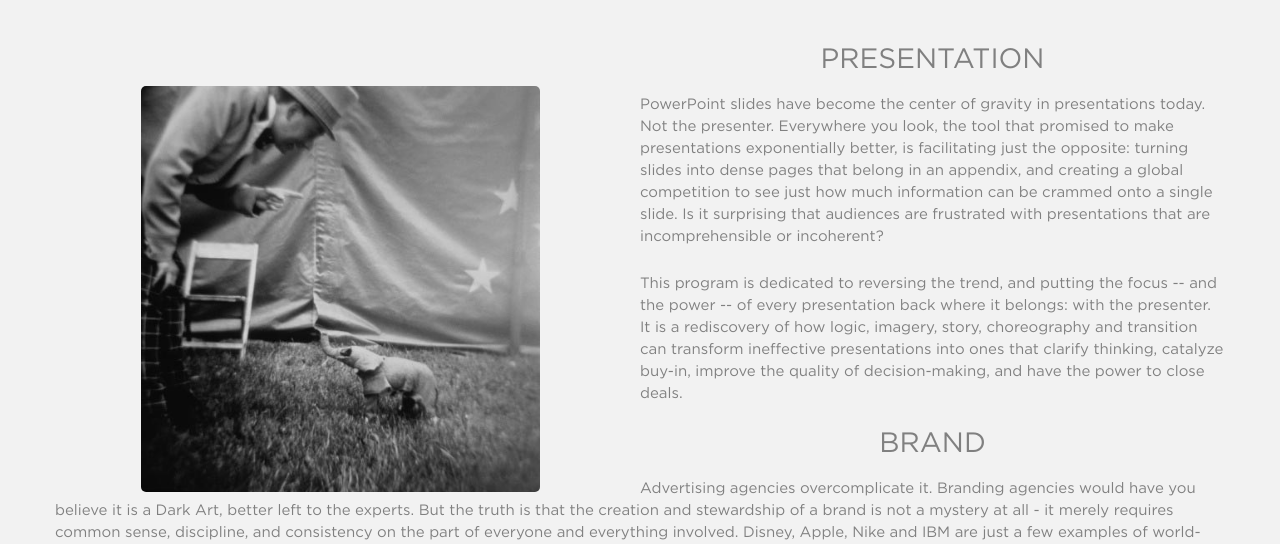
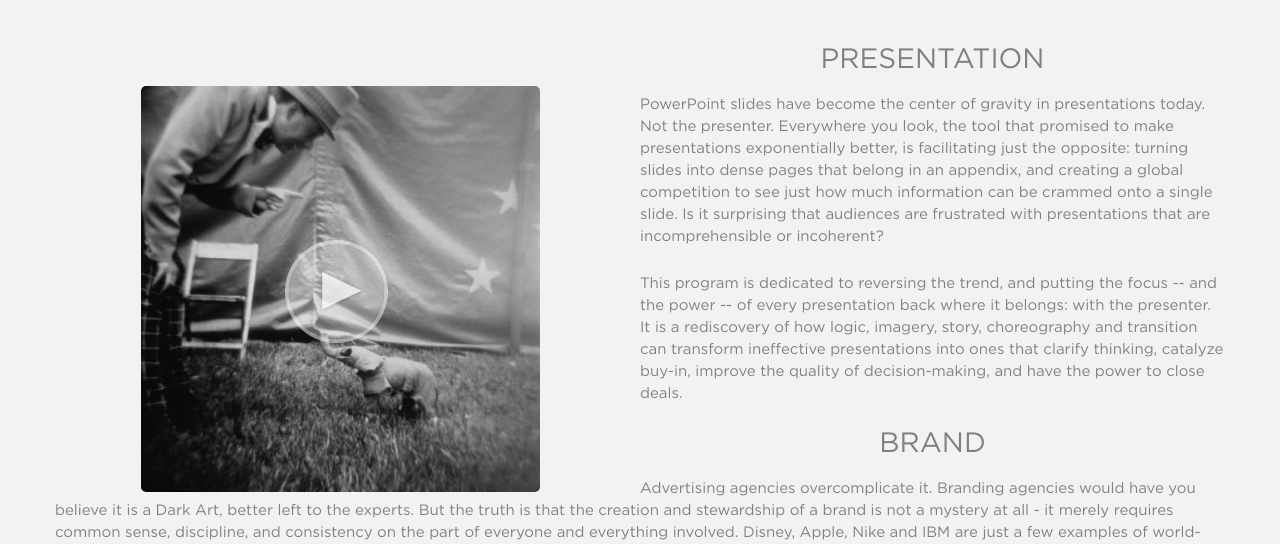
Before and after one commit to Lightmatter/Baldwin, a PHP site: page /five_promises.html in a window 1280 px wide. Shown: the part 433-977 px from the top of the page. Run offline with PHP 8.4, Linux system fonts and the light colour scheme; some libraries are stand-ins or nearby versions; some web fonts are replaced.

Commit message:
adadding video to five promises page need autoplay off but button on.

```diff
--- a/assets/css/screen.css
+++ b/assets/css/screen.css
@@ -153,65 +153,81 @@ article, aside, details, figcaption, figure, footer, header, hgroup, menu, nav,
   font-size: 48px;
   color: gray;
 }
+/* line 59, ../sass/_five_things.scss */
+.five-promises .play-video-5 {
+  position: absolute;
+  margin-top: -255px;
+  margin-left: -55px;
+  z-index: 10;
+}
+/* line 66, ../sass/_five_things.scss */
+.five-promises .play-video-5:hover {
+  cursor: pointer;
+}
 
 @media (max-width: 1824px) {
-  /* line 67, ../sass/_five_things.scss */
+  /* line 79, ../sass/_five_things.scss */
   .image-wrapper-large img {
     width: 70%;
   }
 }
 @media (max-width: 1224px) {
-  /* line 75, ../sass/_five_things.scss */
+  /* line 87, ../sass/_five_things.scss */
   .image-wrapper .small-promise {
     width: 100%;
   }
 
-  /* line 80, ../sass/_five_things.scss */
+  /* line 92, ../sass/_five_things.scss */
   .image-wrapper-large img {
     width: 90%;
   }
 }
 @media (max-width: 1024px) {
-  /* line 87, ../sass/_five_things.scss */
+  /* line 100, ../sass/_five_things.scss */
+  .play-video-5 {
+    display: none;
+  }
+
+  /* line 103, ../sass/_five_things.scss */
   .promise-text {
     text-align: center;
     margin-bottom: 10px;
   }
 
-  /* line 92, ../sass/_five_things.scss */
+  /* line 108, ../sass/_five_things.scss */
   .five-promises {
     padding: 40px;
   }
 
-  /* line 97, ../sass/_five_things.scss */
+  /* line 113, ../sass/_five_things.scss */
   .image-wrapper .small-promise {
     width: 100%;
   }
-  /* line 101, ../sass/_five_things.scss */
+  /* line 117, ../sass/_five_things.scss */
   .image-wrapper p {
     font-size: 20px;
   }
 
-  /* line 105, ../sass/_five_things.scss */
+  /* line 121, ../sass/_five_things.scss */
   .image-wrapper-large {
     display: none;
   }
-  /* line 107, ../sass/_five_things.scss */
+  /* line 123, ../sass/_five_things.scss */
   .image-wrapper-large img {
     width: 50%;
   }
 }
 @media (max-width: 768px) {
-  /* line 120, ../sass/_five_things.scss */
+  /* line 136, ../sass/_five_things.scss */
   .five-promises {
     padding: 40px;
   }
 
-  /* line 130, ../sass/_five_things.scss */
+  /* line 146, ../sass/_five_things.scss */
   .image-wrapper .small-promise {
     width: 70%;
   }
-  /* line 134, ../sass/_five_things.scss */
+  /* line 150, ../sass/_five_things.scss */
   .image-wrapper p {
     font-size: 20px;
   }
@@ -531,12 +547,6 @@ h1#copyright-r {
   padding-right: 40px;
 }
 
-/* line 70, ../sass/screen.scss */
-iframe {
-  height: 400px;
-  width: 600px;
-}
-
 /* line 75, ../sass/screen.scss */
 .logo-header {
   float: left;
@@ -662,66 +672,72 @@ a.non-link:hover {
     height: 300px;
     width: 450px;
   }
+
+  /* line 191, ../sass/screen.scss */
+  iframe.small-iframe {
+    height: 250px;
+    width: 400px;
+  }
 }
 @media (max-width: 768px) {
-  /* line 194, ../sass/screen.scss */
+  /* line 199, ../sass/screen.scss */
   .image-wrapper-long img {
     height: 40%;
     width: 40%;
   }
 
-  /* line 199, ../sass/screen.scss */
+  /* line 204, ../sass/screen.scss */
   iframe {
     height: 250px;
     width: 350px;
   }
 }
-/* line 205, ../sass/screen.scss */
+/* line 210, ../sass/screen.scss */
 .margin-top-60 {
   margin-top: 60px;
 }
 
 /* END IMAGE WRAPPER */
 /* SIDEBAR STYLING */
-/* line 216, ../sass/screen.scss */
+/* line 221, ../sass/screen.scss */
 .bottom-menu {
   position: absolute;
   bottom: 0;
 }
 
-/* line 221, ../sass/screen.scss */
+/* line 226, ../sass/screen.scss */
 .italic {
   font-style: italic;
 }
 
-/* line 225, ../sass/screen.scss */
+/* line 230, ../sass/screen.scss */
 .text-align-center {
   text-align: center;
 }
 
-/* line 229, ../sass/screen.scss */
+/* line 234, ../sass/screen.scss */
 .padder-50 {
   padding-top: 30px;
   padding-bottom: 30px;
 }
 
-/* line 234, ../sass/screen.scss */
+/* line 239, ../sass/screen.scss */
 .clear {
   clear: both;
   margin: 0 auto;
 }
 
 @media (max-width: 768px) {
-  /* line 250, ../sass/screen.scss */
+  /* line 255, ../sass/screen.scss */
   .play-video {
     margin-top: 40%;
   }
 }
-/* line 258, ../sass/screen.scss */
+/* line 263, ../sass/screen.scss */
 #book-background-image {
   background: url("../img/book_background.png") no-repeat center top;
 }
-/* line 261, ../sass/screen.scss */
+/* line 266, ../sass/screen.scss */
 #book-background-image h1 {
   color: #d9Aa7e;
   font-size: 100px;
@@ -729,7 +745,7 @@ a.non-link:hover {
   text-transform: uppercase;
   text-align: right;
 }
-/* line 271, ../sass/screen.scss */
+/* line 275, ../sass/screen.scss */
 #book-background-image h2 {
   color: #d9Aa7e;
   font-size: 30px;
@@ -737,11 +753,11 @@ a.non-link:hover {
   text-transform: uppercase;
   text-align: right;
 }
-/* line 279, ../sass/screen.scss */
+/* line 283, ../sass/screen.scss */
 #book-background-image .bottom-push {
   margin-bottom: 250px;
 }
-/* line 283, ../sass/screen.scss */
+/* line 287, ../sass/screen.scss */
 #book-background-image p {
   text-transform: uppercase;
   color: #fff;
@@ -749,17 +765,17 @@ a.non-link:hover {
   font-weight: bold;
   text-align: right;
 }
-/* line 290, ../sass/screen.scss */
+/* line 294, ../sass/screen.scss */
 #book-background-image p span {
   color: #d9Aa7e;
 }
-/* line 295, ../sass/screen.scss */
+/* line 299, ../sass/screen.scss */
 #book-background-image a#book-link {
   color: #d9Aa7e;
   font-family: 'Gotham-Book';
   font-weight: bold;
 }
-/* line 300, ../sass/screen.scss */
+/* line 304, ../sass/screen.scss */
 #book-background-image a#book-link:hover {
   color: #fff;
 }
--- a/assets/js/main.js
+++ b/assets/js/main.js
@@ -48,6 +48,18 @@ $('.play-video').click(function() {
 
 })
 
+$('.play-video-5').click(function() {
+    $('.test').hide()
+    $('iframe').removeClass('hide')
+    $('.play-video-5').hide()
+
+
+
+
+})
+
+
+
 
 
 //5 promises rotate images
@@ -69,7 +81,7 @@ $('.highlight').click(function(){
 
 $('.highlight').click(function() {
     promise = $(this)
-    url = "five_things.html#" + promise.data('url')
+    url = "five_promises.html#" + promise.data('url')
     title = promise.children('p').text()
     pageObject = {'title':title, 'url':url}
     history.pushState(pageObject, pageObject.title, pageObject.url)
--- a/assets/sass/_five_things.scss
+++ b/assets/sass/_five_things.scss
@@ -55,6 +55,18 @@
         font-size: 48px;
         color: $light-text;
     }
+
+    .play-video-5 {
+        position: absolute;
+        margin-top: -255px;
+        margin-left:-55px;
+        z-index:10;
+
+
+        &:hover {
+            cursor:pointer;
+        }
+    }
 }
 
 
@@ -84,6 +96,10 @@
 }
 
 @media(max-width: 1024px) {
+
+    .play-video-5 {
+        display:none;
+    }
     .promise-text {
         text-align:center;
         margin-bottom:10px;
--- a/assets/sass/screen.scss
+++ b/assets/sass/screen.scss
@@ -67,10 +67,10 @@ h1#copyright-r {
 }
 
 
-iframe {
-    height:400px;
-    width:600px;
-}
+// iframe {
+//     height:400px;
+//     width:600px;
+// }
 
 .logo-header {
     float:left;
@@ -187,6 +187,11 @@ a.non-link {
         height:300px;
         width:450px;
     }
+
+    iframe.small-iframe {
+        height: 250px;
+        width: 400px;
+    }
 }
 
 @media(max-width: 768px) {
@@ -261,7 +266,6 @@ a.non-link {
     h1 {
         color: #d9Aa7e;
         font-size: 100px;
-// font-weight:bold;
         font-family:'Gotham-Bold';
         text-transform: uppercase;
         text-align:right;
--- a/five_promises.html
+++ b/five_promises.html
@@ -95,6 +95,7 @@
          <div class="col-sm-4 col-md-2 highlight" data-img='powerpoint' data-txt='presentation-text' data-url="Presentation">
            <div class="image-wrapper">
              <img class='promise-preview small-promise' src='assets/img/five-things/powerpoint-thumb.jpg'>
+
              <p>Presentation</p>
            </div>
          </div>
@@ -128,9 +129,14 @@
         </div>
         <div class="col-xs-12 col-sm-12 col-md-6 main-holder" id='powerpoint'>
           <div class="image-wrapper-large margin-top-60">
-            <img id='main-promise' class='animated fadeIn'src='assets/img/five-things/powerpoint.jpg'/>
+            <img id='main-promise' class='animated fadeIn test'src='assets/img/five-things/powerpoint.jpg'/>
           </div>
+             <img class='play-video-5' src='assets/img/play_button.png'/>
+
+              <center><iframe class='hide' style='height: 350px; width: 450px;' src="//player.vimeo.com/video/93899601?title=0&amp;byline=0&amp;portrait=0&amp;autoplay=0&amp;loop=1" frameborder="0" webkitallowfullscreen mozallowfullscreen allowfullscreen></iframe></center>
         </div>
+
+
 
         <div class="col-sm-12 text-holder" id='presentation-text'>
           <h2>Presentation</h2>
```
Lines whose indentation alone changed are shown as unchanged.
